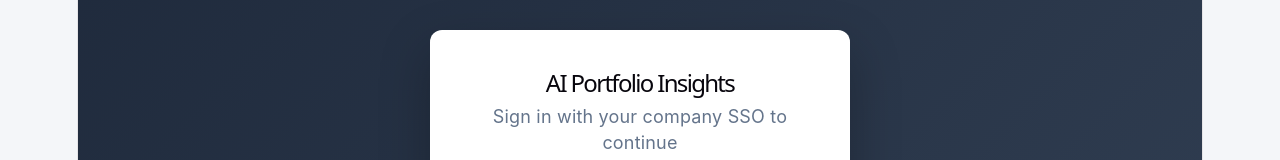
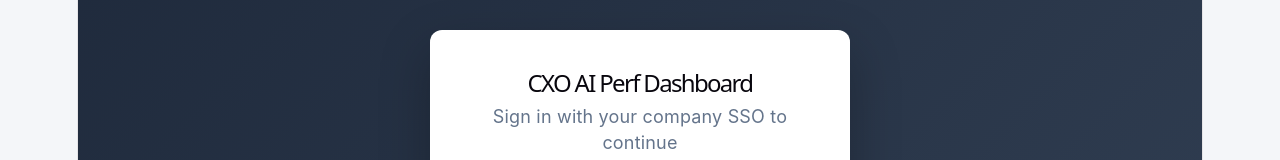
Before and after one commit to Sreyashi/ClaudeApp, a React (Vite) app: page /login in a window 1280 px wide. Shown: the part 161-321 px from the top of the page. Built offline with nearby package versions, Linux system fonts and the light colour scheme.

Commit message:
Rename app to CXO AI Perf Dashboard
Updates page title, login heading, and top nav brand text from
the generic Vite scaffold name to CXO AI Perf Dashboard.

Co-Authored-By: Claude Sonnet 4.6 <noreply@anthropic.com>
Claude-Session: https://claude.ai/code/session_01Y4waG3gSshFUBeaKPHnc3Q

```diff
--- a/index.html
+++ b/index.html
@@ -4,7 +4,7 @@
     <meta charset="UTF-8" />
     <link rel="icon" type="image/svg+xml" href="/favicon.svg" />
     <meta name="viewport" content="width=device-width, initial-scale=1.0" />
-    <title>claudeapp</title>
+    <title>CXO AI Perf Dashboard</title>
   </head>
   <body>
     <div id="root"></div>
--- a/package.json
+++ b/package.json
@@ -1,5 +1,5 @@
 {
-  "name": "claudeapp",
+  "name": "cxo-ai-perf-dashboard",
   "private": true,
   "version": "0.0.0",
   "type": "module",
--- a/src/components/Layout.tsx
+++ b/src/components/Layout.tsx
@@ -7,7 +7,7 @@ export default function Layout() {
   return (
     <div className="app-shell">
       <header className="topbar">
-        <div className="brand">AI Portfolio Insights</div>
+        <div className="brand">CXO AI Perf Dashboard</div>
         <nav className="nav">
           <NavLink to="/" end className={({ isActive }) => (isActive ? 'active' : '')}>
             Project Predictions
--- a/src/pages/Login.tsx
+++ b/src/pages/Login.tsx
@@ -11,7 +11,7 @@ export default function Login() {
   return (
     <div className="login-page">
       <div className="login-card">
-        <h1>AI Portfolio Insights</h1>
+        <h1>CXO AI Perf Dashboard</h1>
         <p className="subtitle">Sign in with your company SSO to continue</p>
         <div className="role-buttons">
           {roles.map(({ role, label, desc }) => (
```
